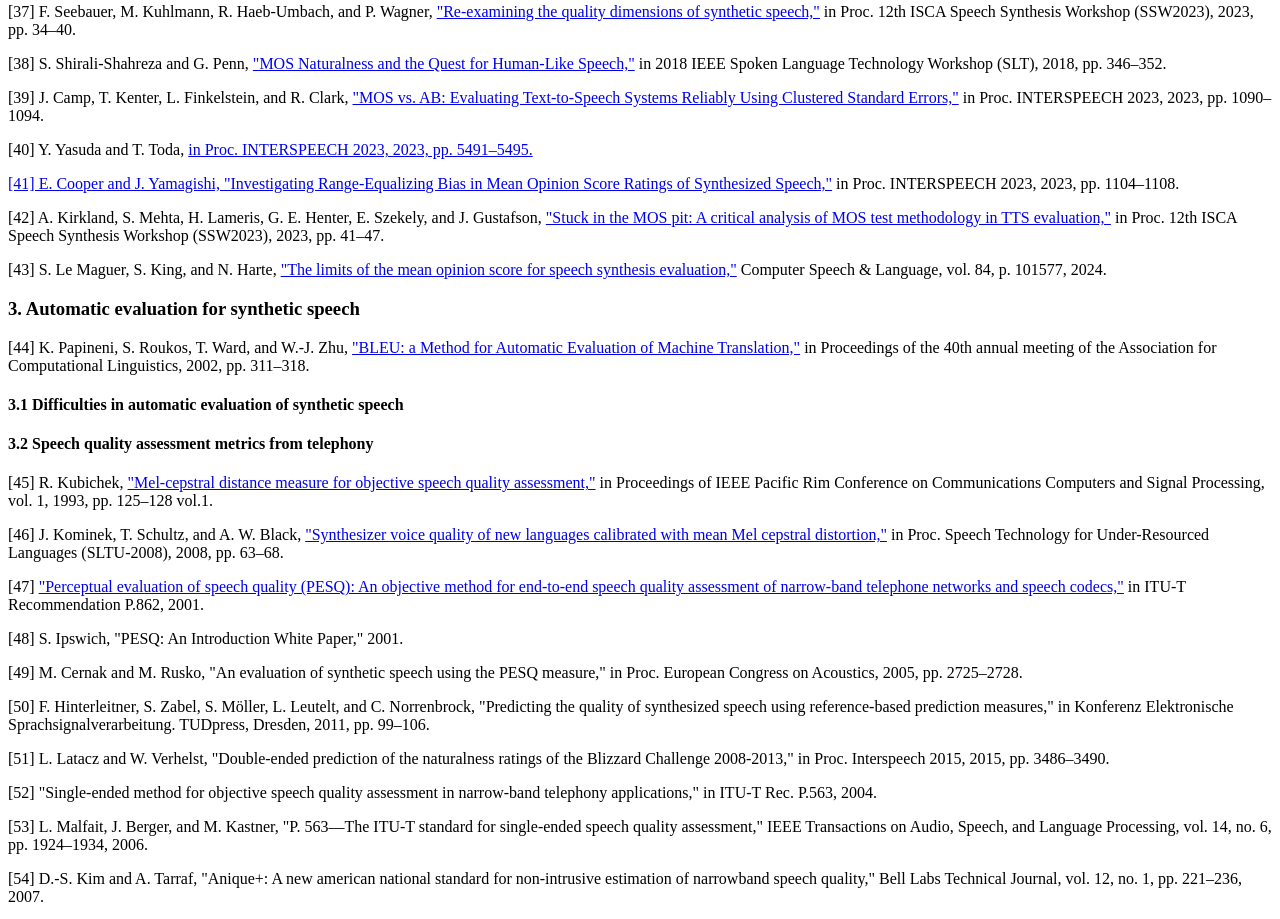
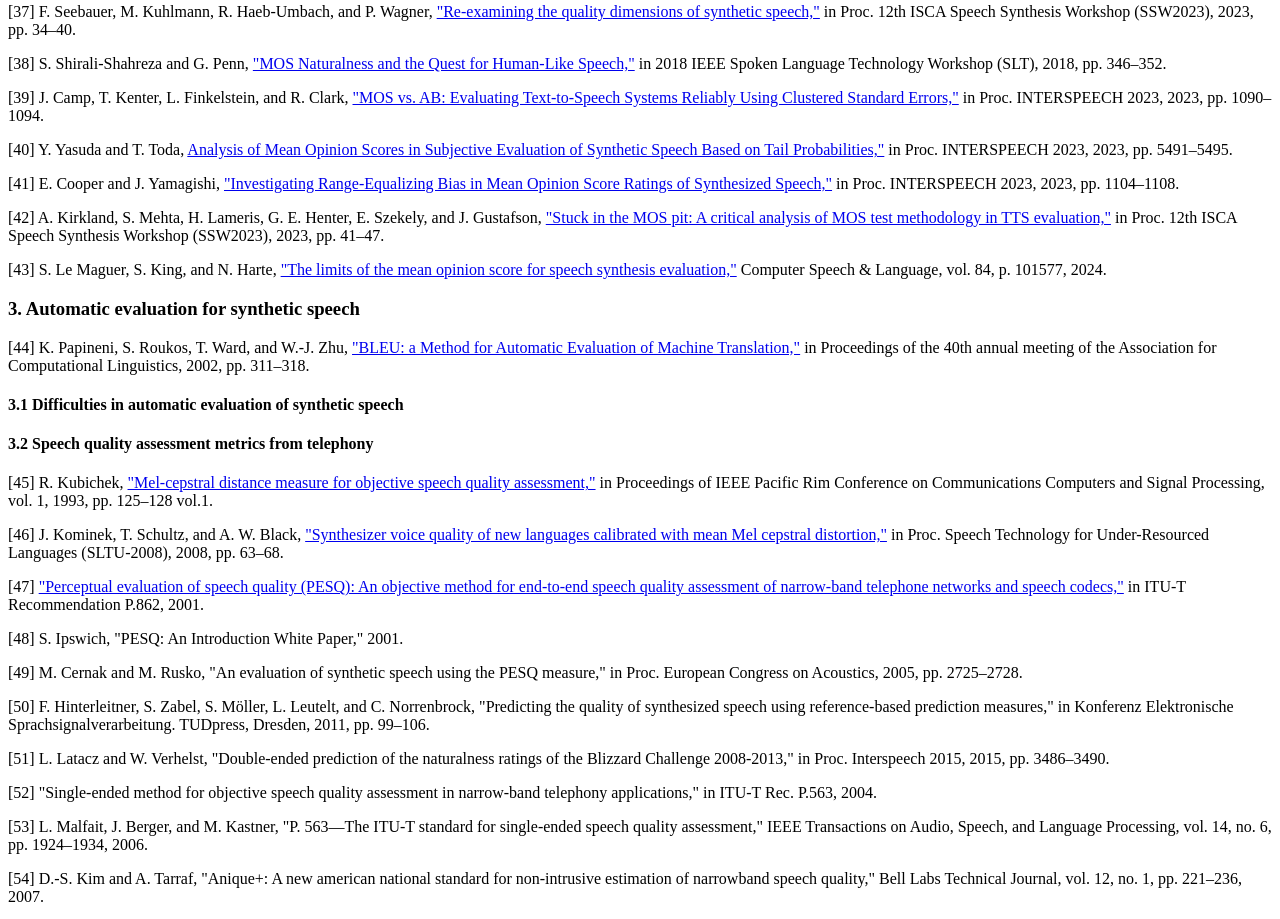
Before and after one commit to VoiceMOS-Challenge-2023/speech-synthesis-evaluation, a plain HTML site: page index.html in a window 1280 px wide. Shown: the part 2398-3317 px from the top of the page. Drawn offline with Linux system fonts and the light colour scheme.

Commit message:
Update index.html

```diff
--- a/index.html
+++ b/index.html
@@ -247,7 +247,7 @@ Language,</i> vol. 64, p. 101114, 2020. </p>
   in Proc. INTERSPEECH 2023, 2023, pp. 1090–1094.</p>
 
 <p>[40]  Y. Yasuda and T. Toda,
-  <a href="https://doi.org>"Analysis of Mean Opinion Scores in Subjective Evaluation of Synthetic Speech Based on Tail Probabilities,"</a>
+  <a href="https://doi.org">Analysis of Mean Opinion Scores in Subjective Evaluation of Synthetic Speech Based on Tail Probabilities,"</a>
   in Proc. INTERSPEECH 2023, 2023, pp. 5491–5495.</p>
 
 <p>[41] E. Cooper and J. Yamagishi,
```
